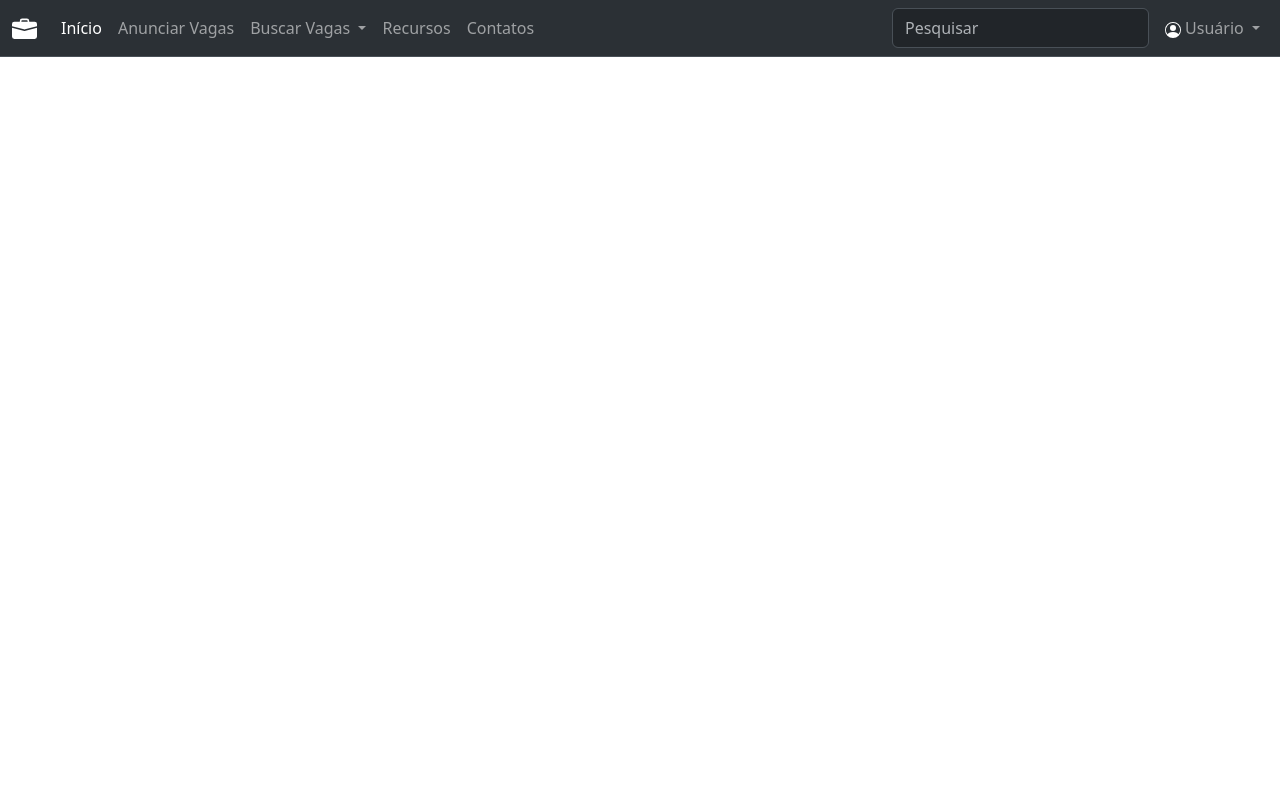
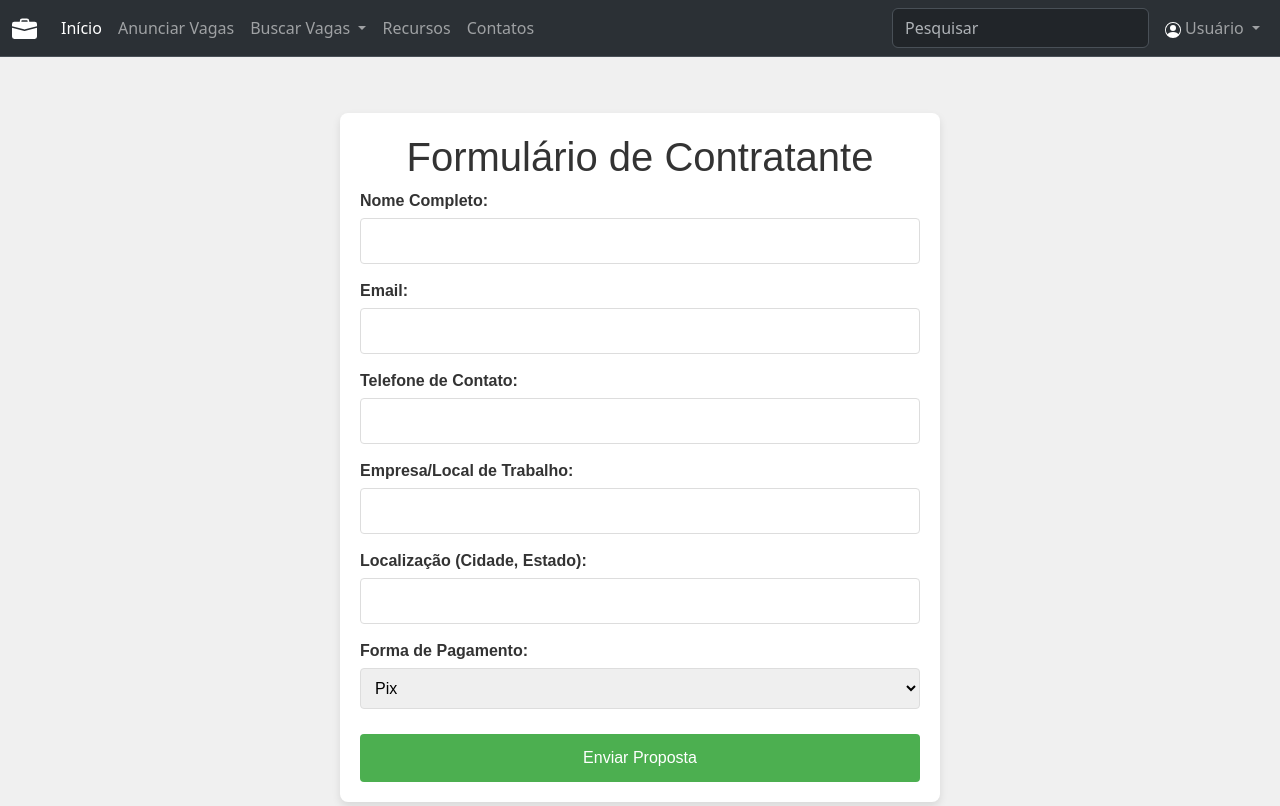
Before and after one commit to H3veKar/trampo-livre-ifg, a plain HTML site: page Projeto/Anunciar Vagas.html in a window 1280 px wide. Shown: the top 806 px of the page. Drawn offline with nearby package versions, Linux system fonts and the light colour scheme.

Commit message:
formulário anunciar vagas

```diff
--- a/Projeto/Anunciar Vagas.html
+++ b/Projeto/Anunciar Vagas.html
@@ -75,61 +75,110 @@
         </div>
     </div>
 </nav>
-<br>
-<br>
-<br>
-<br>
-<br>
-<br> <br>
-<br>
-<br>
-<br>
-<br>
-<br>
-<br>
-<br>
-<br>
-<br>
-<br> <br>
-<br>
-<br>
-<br>
-<br>
-<br>
-<br>
-<br>
-<br>
-<br>
-<br> <br>
-<br>
-<br>
-<br>
-<br>
-<br> <br>
-<br>
-<br>
-<br>
-<br>
-<br>
-<br>
-<br>
-<br>
-<br>
-<br> <br>
-<br>
-<br>
-<br>
-<br>
-<br>
-<br>
-<br>
-<br>
-<br>
-<br> <br>
-<br>
-<br>
-<br>
-<br>
+
+
+
+<style>
+    div1{
+        font-family: Arial, sans-serif;
+        background-color: #f0f0f0;
+        margin: 0;
+        padding: 0;
+        display: flex;
+        justify-content: center;
+        align-items: center;
+        height: 100vh;
+    }
+
+    .form-container1 {
+        background-color: #fff;
+        padding: 20px;
+        border-radius: 8px;
+        box-shadow: 0 4px 8px rgba(0, 0, 0, 0.1);
+        width: 100%;
+        max-width: 600px;
+    }
+
+    h1 {
+        text-align: center;
+        color: #333;
+    }
+
+    label {
+        font-weight: bold;
+        margin-bottom: 5px;
+        display: block;
+        color: #333;
+    }
+
+    input[type="text"],
+    input[type="email"],
+    input[type="tel"],
+    input[type="date"],
+    select {
+        width: 100%;
+        padding: 10px;
+        margin-bottom: 15px;
+        border: 1px solid #ddd;
+        border-radius: 4px;
+        font-size: 16px;
+    }
+
+    button {
+        background-color: #4CAF50;
+        color: white;
+        border: none;
+        padding: 12px;
+        font-size: 16px;
+        border-radius: 4px;
+        cursor: pointer;
+        width: 100%;
+        margin-top: 10px;
+    }
+
+    button:hover {
+        background-color: #45a049;
+    }
+</style>
+
+<div1>
+    <div class="form-container1">
+        <h1>Formulário de Contratante</h1>
+
+        <form action="#" method="POST">
+
+            <label for="contratante-nome">Nome Completo:</label>
+            <input type="text" id="contratante-nome" name="contratante-nome" required>
+
+            <label for="contratante-email">Email:</label>
+            <input type="email" id="contratante-email" name="contratante-email" required>
+
+            <label for="contratante-telefone">Telefone de Contato:</label>
+            <input type="tel" id="contratante-telefone" name="contratante-telefone">
+
+            <label for="contratante-empresa">Empresa/Local de Trabalho:</label>
+            <input type="text" id="contratante-empresa" name="contratante-empresa" required>
+
+            <label for="contratante-localizacao">Localização (Cidade, Estado):</label>
+            <input type="text" id="contratante-localizacao" name="contratante-localizacao" required>
+
+            <label for="contratante-pagamento">Forma de Pagamento:</label>
+            <select id="contratante-pagamento" name="contratante-pagamento" required>
+                <option value="pix">Pix</option>
+                <option value="boleto">Boleto Bancário</option>
+                <option value="transferencia">Transferência Bancária</option>
+            </select>
+
+            <button type="submit">Enviar Proposta</button>
+        </form>
+    </div>
+</div1>
+
+
+
+
+
+
 
 
 
```
Also changed, not shown: Projeto/Freelancers.html (+1 -1 lines).
